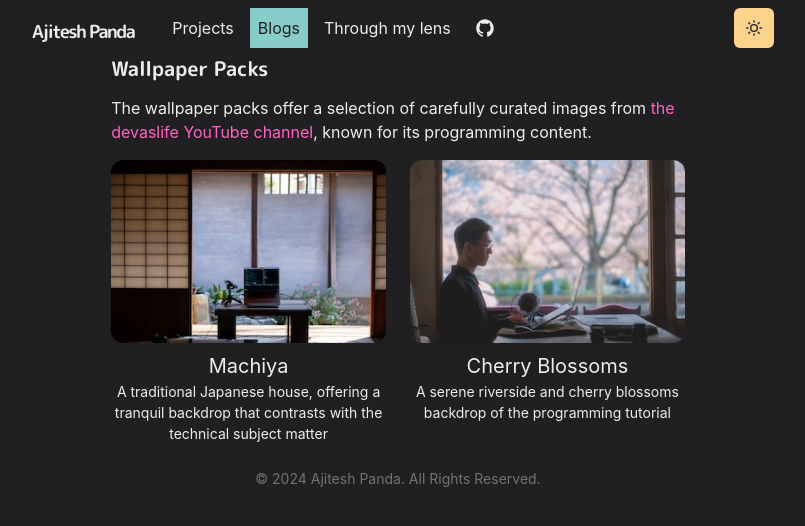
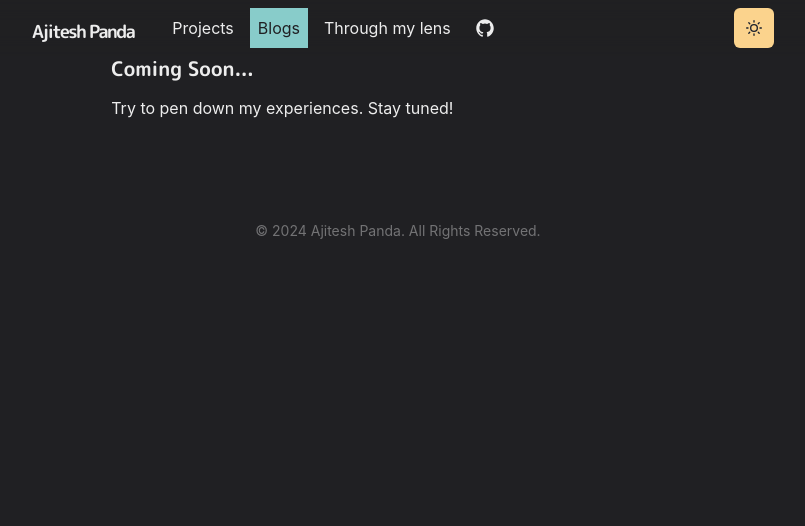
Before and after one commit to ajitesh13/ajitesh13.github.io, a Next.js app: page /blogs in a window 1280 px wide. Shown: the top 526 px of the page, without its empty margins (242-1047 px from the left). Built offline with nearby package versions, Linux system fonts and the light colour scheme.

Commit message:
updated the lens and blog pages

```diff
--- a/pages/blogs/index.js
+++ b/pages/blogs/index.tsx
@@ -8,13 +8,13 @@ import thumbCherryBlossoms from '../../public/images/wallpapers/cherry-blossoms/
 import thumbMachiya from '../../public/images/wallpapers/machiya/ls-03.jpg'
 
 const Wallpapers = () => (
-  <Layout title="Wallpaper Packs">
+  <Layout title="Ajitesh Panda Blogs">
     <Container>
       <Heading as="h3" fontSize={20} mb={4}>
-        Wallpaper Packs
+        Coming Soon...
       </Heading>
-
-      <Box my={4}>
+      <Box mb="100px">Try to pen down my experiences. Stay tuned!</Box>
+      {/* <Box my={4}>
         The wallpaper packs offer a selection of carefully curated images
         from&nbsp;
         <Link as={NextLink} href="https://www.youtube.com/devaslife">
@@ -26,7 +26,7 @@ const Wallpapers = () => (
       <Section>
         <SimpleGrid columns={[1, 2, 2]} gap={6}>
           <WorkGridItem
-            category="wallpapers"
+            category="blogs"
             id="machiya"
             title="Machiya"
             thumbnail={thumbMachiya}
@@ -44,7 +44,7 @@ const Wallpapers = () => (
             tutorial
           </WorkGridItem>
         </SimpleGrid>
-      </Section>
+      </Section> */}
     </Container>
   </Layout>
 )
```
Also changed, not shown: pages/posts.tsx (renamed from pages/posts.js, +7 -5 lines), 1 other file (tests, documents, lock files or other folders).
